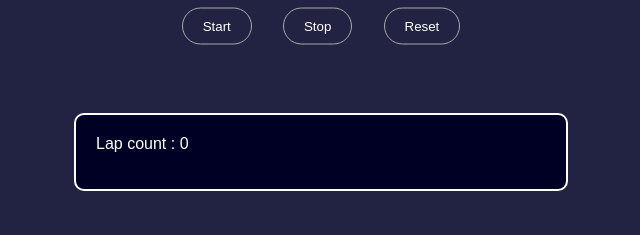
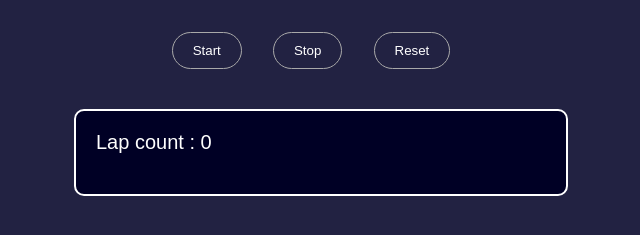
Before and after one commit to kunalkumar2002/stopWatch, a plain HTML site: page index.html in a window 1280 px wide. Shown: the part 223-458 px from the top of the page, without its empty margins (319-959 px from the left). Drawn offline with Linux system fonts and the light colour scheme.

Commit message:
sixth commit

```diff
--- a/index.html
+++ b/index.html
@@ -18,15 +18,18 @@
                 <button id="start">Start</button>
                 <button id="stop">Stop</button>
                 <button id="reset">Reset</button>
-            </div>
 
-            <div id="massage">
+                 <div class="massage-class" id="massage">
                 <span id="lap-margin">Lap count : </span><span id="count">0</span>
                 <ul id="lap-list">
                     <!-- <p>Lap List</p> -->
                 </ul>
             </div>
 
+            </div>
+
+
+
         </div>
         <script src="stop.js"></script>
     </body>
--- a/style.css
+++ b/style.css
@@ -23,6 +23,7 @@
 }
 
 .container p{
+    margin-top: 10%;
     position: relative;
     color: white;
 }
@@ -49,13 +50,12 @@
     box-shadow: 0px 4px 27px -12px #f68400;
 }
 
-#massage{
+.massage-class{
     position: relative;
-    top: 10%;
-    left: 50%;
+    margin: 40px auto 0 auto;
     width: 450px;
-    transform: translate(-50%,-50%);
     color: white;
+    font-size: 20px;
     padding: 20px;
     text-align: left;
     border: 2px solid;
```
